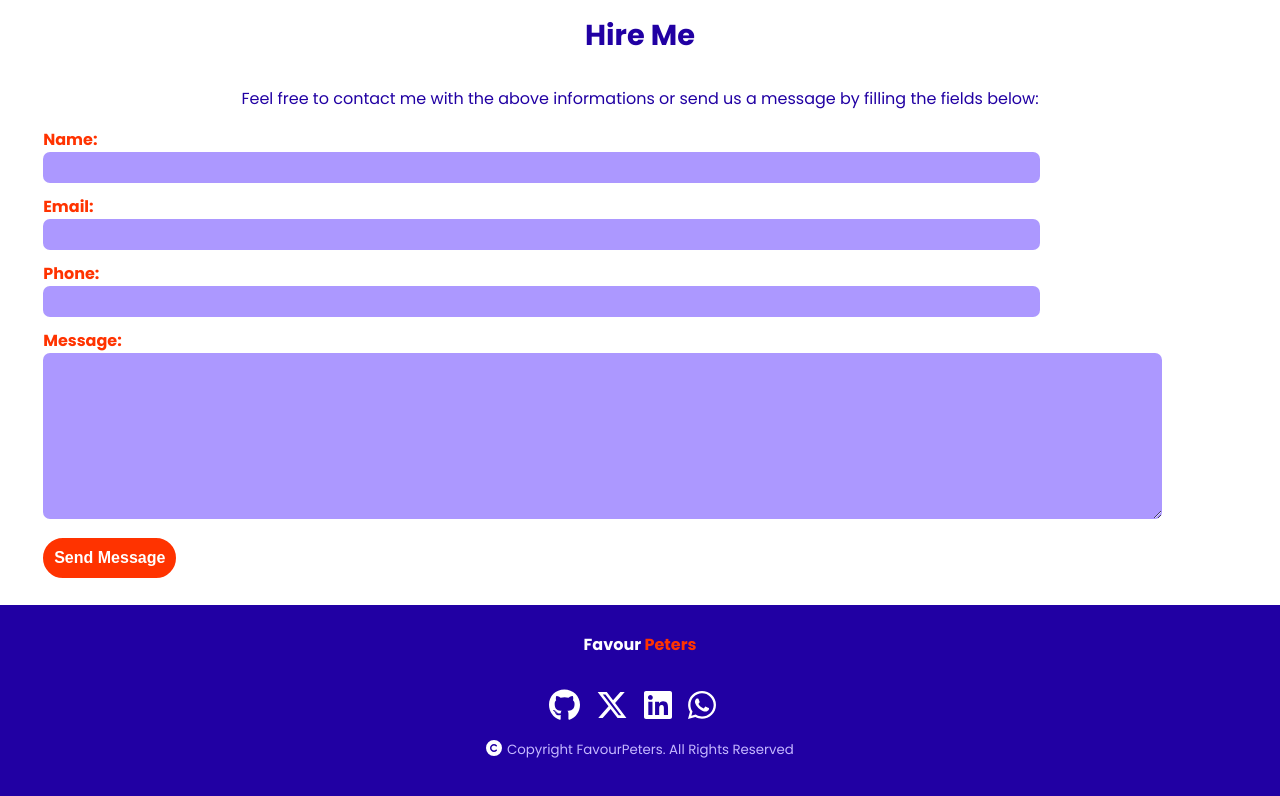
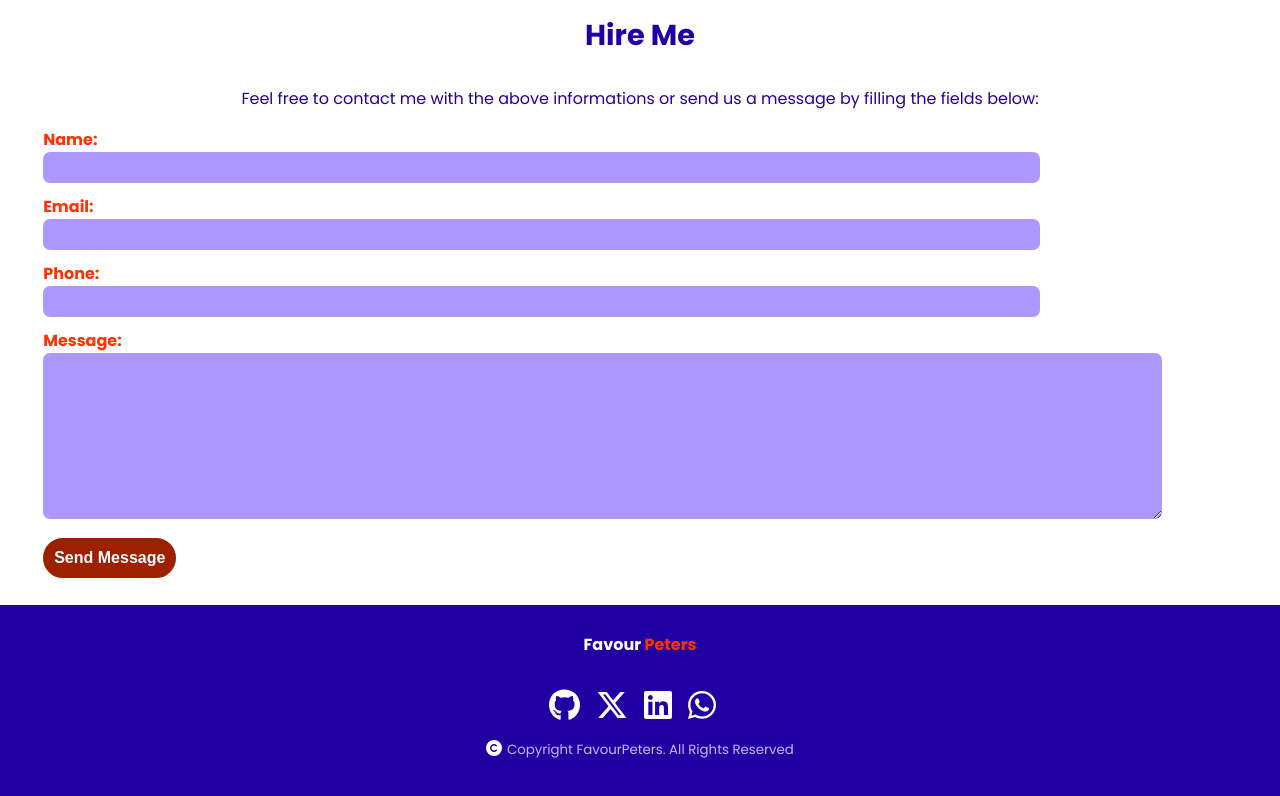
Before and after one commit to FavourPeters/portfolio-new, a React (Create React App) app: page / in a window 1280 px wide. In both pictures the pointer is over the button "Send Message". Shown: the part 2786-3582 px from the top of the page. Built offline with nearby package versions, Linux system fonts and the light colour scheme.

Commit message:
hover and cursor

```diff
--- a/src/Hire/hire.css
+++ b/src/Hire/hire.css
@@ -17,6 +17,11 @@
   border: 3px solid var(--secondary);
   border-radius: 1.5rem;
   background-color: var(--secondary);
+  cursor: pointer;
+}
+.hire_link:hover {
+  background-color: rgb(157, 32, 0);
+  border-color: rgb(157, 32, 0);
 }
 .info {
   text-align: left;
```
